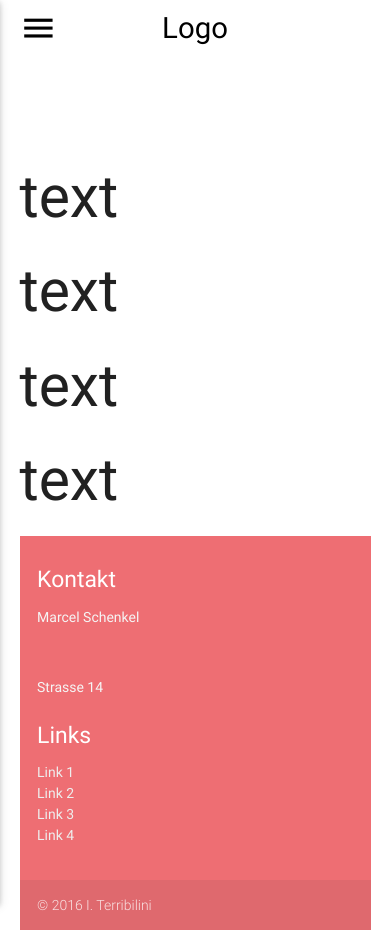
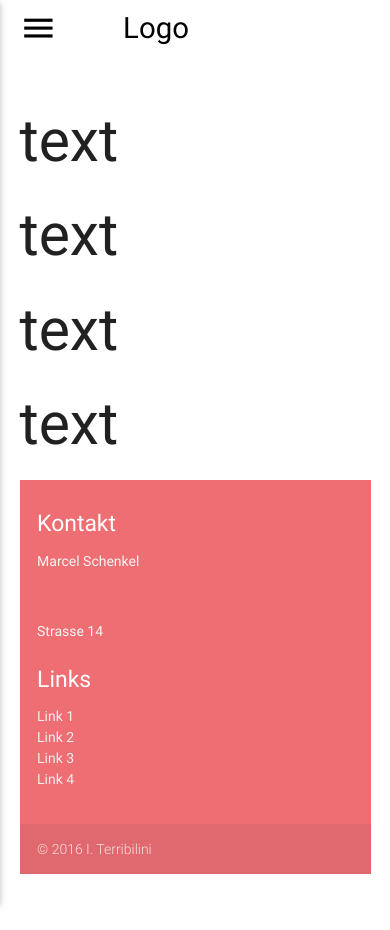
Before and after one commit to irinaterribilini/Schenkel, a plain HTML site: page site/index.html in a window 390 px wide. After the commit the page ends 874 px from the top, so only its background shows below. Drawn offline with Linux system fonts and the light colour scheme.

Commit message:
fixed navbar, burger menu

```diff
--- a/site/css/style.css
+++ b/site/css/style.css
@@ -1,5 +1,3 @@
-/*Home*/
-
 /*Navigation*/
 nav .brand-logo{
     color: black;
@@ -7,6 +5,10 @@ nav .brand-logo{
 nav {
     background-color: transparent;
     box-shadow: none;
+    position: fixed;
+    width: 70%;
+    z-index: 9999;
+   /*TODO: testen mit Tablet*/
 }
 nav ul a{
     color: black;
```
